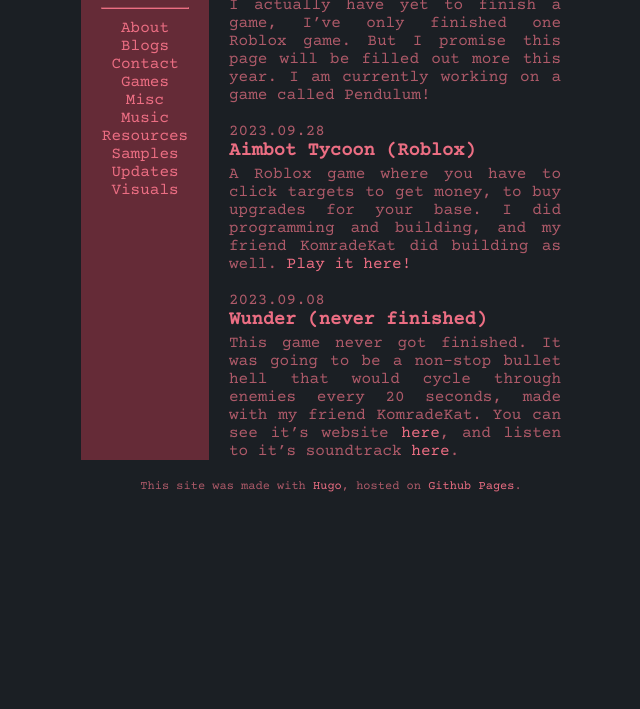
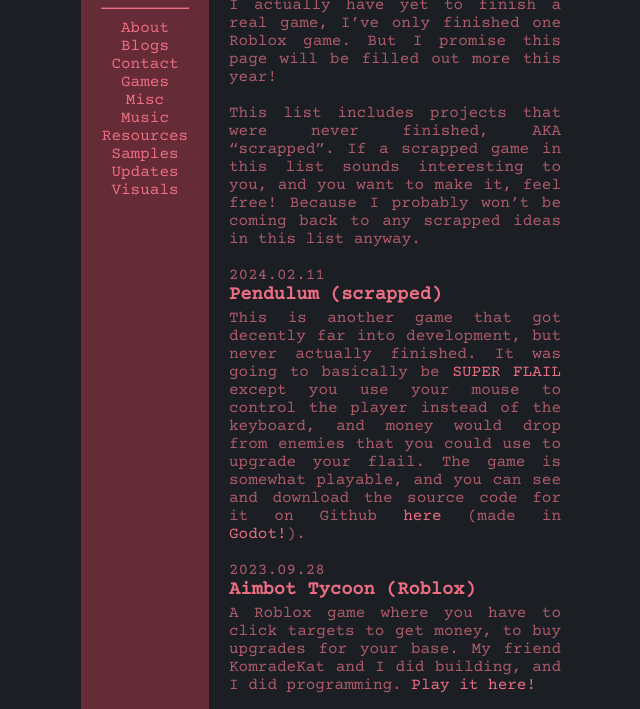
Before and after one commit to Jaspev/jaspev.github.io, a plain HTML site: page games/index.html in a window 1280 px wide. Shown: the part 60-769 px from the top of the page, without its empty margins (309-949 px from the left). Drawn offline with Linux system fonts and the light colour scheme.

Commit message:
game page update

```diff
--- a/games/index.html
+++ b/games/index.html
@@ -6,9 +6,8 @@
 <link rel='alternate' type='application/rss+xml' title="Jaspev&#39;s Homepage RSS" href='../index.xml'>
 <link rel='stylesheet' type='text/css' href='../style.css'>
 <link rel="icon" href="../images/fav.gif" type="image/gif">
-<meta name="description" content="I actually have yet to finish a game, I&rsquo;ve only finished one Roblox game. But I promise this page will be filled out more this year. I am currently working on a game called Pendulum!
-2023.09.28
-Aimbot Tycoon (Roblox) A Roblox game where you have to click targets to get money, to buy upgrades for your base. I did programming and building, and my friend KomradeKat did building as well. Play it here!">
+<meta name="description" content="I actually have yet to finish a real game, I&rsquo;ve only finished one Roblox game. But I promise this page will be filled out more this year!
+This list includes projects that were never finished, AKA &ldquo;scrapped&rdquo;. If a scrapped game in this list sounds interesting to you, and you want to make it, feel free! Because I probably won&rsquo;t be coming back to any scrapped ideas in this list anyway.">
 <meta name="viewport" content="width=device-width, initial-scale=1">
 <meta name="robots" content="index, follow">
 <meta charset="utf-8">
@@ -90,15 +89,21 @@ Aimbot Tycoon (Roblox) A Roblox game where you have to click targets to get mone
 	<h1>
 		Games
 	</h1>
-	<p>I actually have yet to finish a game, I&rsquo;ve only finished one Roblox game. But I promise this page will be filled out more this year. I am currently working on a game called Pendulum!</p>
+	<p>I actually have yet to finish a real game, I&rsquo;ve only finished one Roblox game. But I promise this page will be filled out more this year!</p>
+<br>
+<p>This list includes projects that were never finished, AKA &ldquo;scrapped&rdquo;. If a scrapped game in this list sounds interesting to you, and you want to make it, feel free! Because I probably won&rsquo;t be coming back to any scrapped ideas in this list anyway.</p>
+<br>
+<p>2024.02.11</p>
+<h3 id="pendulum-scrapped">Pendulum (scrapped)</h3>
+<p>This is another game that got decently far into development, but never actually finished. It was going to basically be <a href="https://store.steampowered.com/app/891130/SUPER_FLAIL/">SUPER FLAIL</a> except you use your mouse to control the player instead of the keyboard, and money would drop from enemies that you could use to upgrade your flail. The game is somewhat playable, and you can see and download the source code for it on Github <a href="https://github.com/Jaspev/pendulum">here</a> (made in <a href="https://godotengine.org/">Godot!</a>).</p>
 <br>
 <p>2023.09.28</p>
 <h3 id="aimbot-tycoon-roblox">Aimbot Tycoon (Roblox)</h3>
-<p>A Roblox game where you have to click targets to get money, to buy upgrades for your base. I did programming and building, and my friend KomradeKat did building as well. <a href="https://www.roblox.com/games/14902237854/Aimbot-Tycoon">Play it here!</a></p>
+<p>A Roblox game where you have to click targets to get money, to buy upgrades for your base. My friend KomradeKat and I did building, and I did programming. <a href="https://www.roblox.com/games/14902237854/Aimbot-Tycoon">Play it here!</a></p>
 <br>
 <p>2023.09.08</p>
-<h3 id="wunder-never-finished">Wunder (never finished)</h3>
-<p>This game never got finished. It was going to be a non-stop bullet hell that would cycle through enemies every 20 seconds, made with my friend KomradeKat. You can see it&rsquo;s website <a href="../wunder/">here</a>, and listen to it&rsquo;s soundtrack <a href="https://youtu.be/oKjnSqHwTpg">here</a>.</p>
+<h3 id="wunder-scrapped">Wunder (scrapped)</h3>
+<p>This game never got finished. It was going to be a non-stop bullet hell that would cycle through enemies every 20 seconds, made with my friend KomradeKat. You can see it&rsquo;s website <a href="../wunder/">here</a>, and listen to it&rsquo;s soundtrack <a href="https://youtu.be/oKjnSqHwTpg">here</a>, and see it&rsquo;s source code <a href="https://github.com/Jaspev/Wunder/">here</a> (made in <a href="https://godotengine.org/">Godot!</a>).</p>
 
 
 
--- a/index.xml
+++ b/index.xml
@@ -62,7 +62,7 @@
       <link>/games/</link>
       <pubDate>Mon, 01 Jan 0001 00:00:00 +0000</pubDate>
       <guid>/games/</guid>
-      <description>I actually have yet to finish a game, I&amp;rsquo;ve only finished one Roblox game. But I promise this page will be filled out more this year. I am currently working on a game called Pendulum!&#xA;2023.09.28&#xA;Aimbot Tycoon (Roblox) A Roblox game where you have to click targets to get money, to buy upgrades for your base. I did programming and building, and my friend KomradeKat did building as well. Play it here!</description>
+      <description>I actually have yet to finish a real game, I&amp;rsquo;ve only finished one Roblox game. But I promise this page will be filled out more this year!&#xA;This list includes projects that were never finished, AKA &amp;ldquo;scrapped&amp;rdquo;. If a scrapped game in this list sounds interesting to you, and you want to make it, feel free! Because I probably won&amp;rsquo;t be coming back to any scrapped ideas in this list anyway.</description>
     </item>
     <item>
       <title>Misc</title>
```
